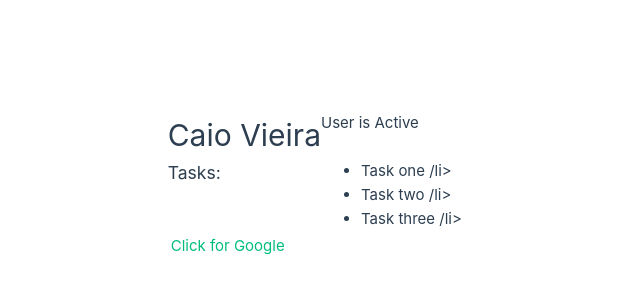
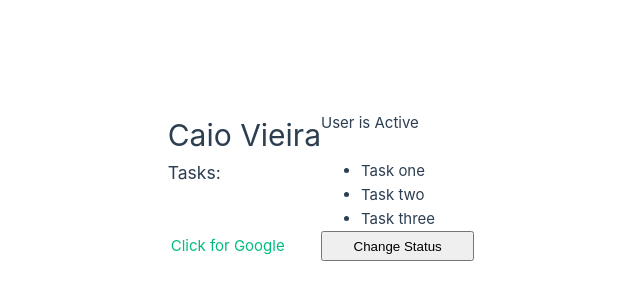
Before and after one commit to Caioohv/vue_jobs, a Vue app: page / in a window 1280 px wide. Shown: the part 214-514 px from the top of the page, without its empty margins (319-959 px from the left). Built offline with nearby package versions, Linux system fonts and the light colour scheme.

Commit message:
include first method

```diff
--- a/src/App.vue
+++ b/src/App.vue
@@ -8,6 +8,16 @@ export default {
       link: `https://google.com`
     };
   },
+  methods: {
+    toggleStatus(){
+      if(this.status == `active`)
+        this.status = `pending`
+      else if(this.status == `pending`)
+        this.status = `inactive`
+      else
+        this.status = `active`
+    }
+  }
 };
 </script>
 
@@ -19,8 +29,10 @@ export default {
 
   <h3>Tasks:</h3>
   <ul>
-    <li v-for="task in tasks" :key="task">{{ task }} /li></li>
+    <li v-for="task in tasks" :key="task">{{ task }}</li>
   </ul>
 
-  <a v-bind:href="link">Click for Google</a>
+  <a :href="link">Click for Google</a>
+
+  <button v-on:click="toggleStatus">Change Status</button>
 </template>
```
